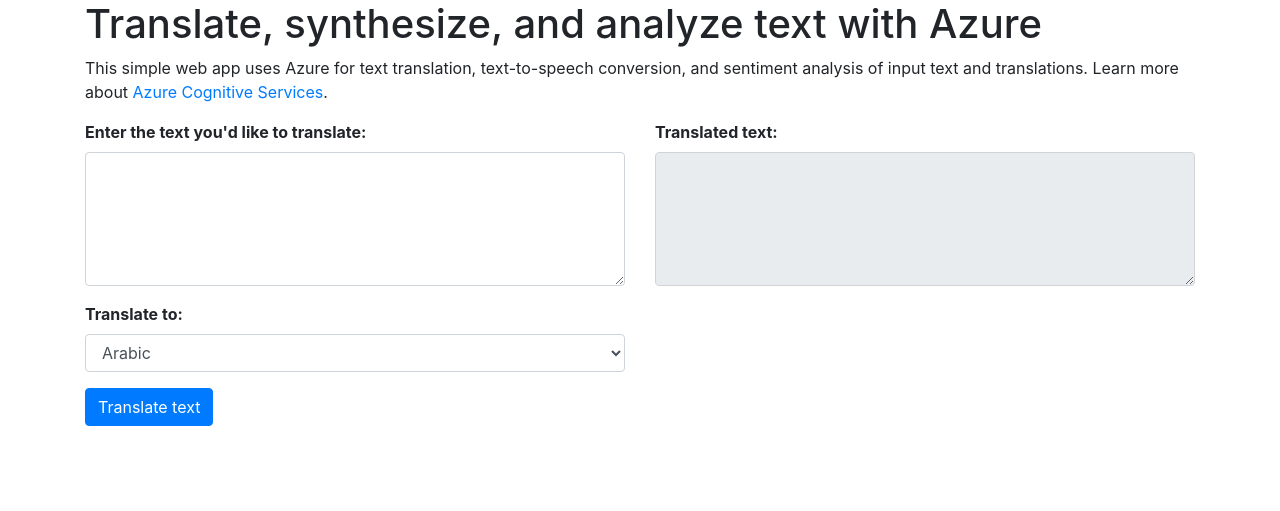
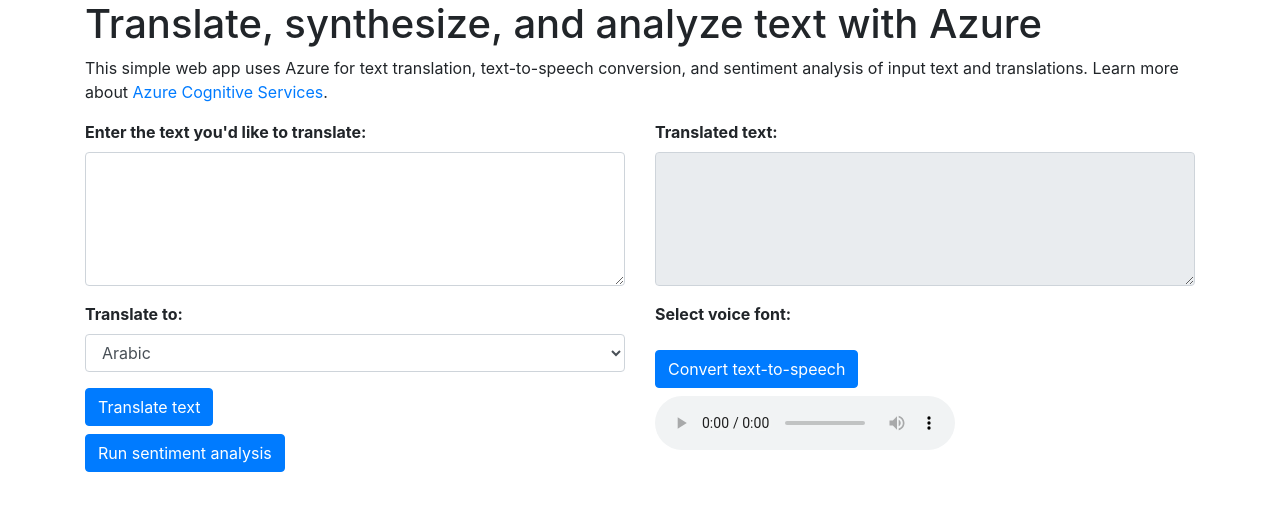
Before and after one commit to leonardo-leon123/practica, a Flask app: page /traductor in a window 1280 px wide. Shown: the top 511 px of the page. Run offline with Flask 2, Linux system fonts and the light colour scheme; some libraries are stand-ins or nearby versions.

Commit message:
Agregamos los 3 servicios cognitivos

```diff
--- a/app.py
+++ b/app.py
@@ -1,6 +1,6 @@
 from flask import Flask, render_template, url_for, jsonify, request
 
-import translate
+import translate, sentiment, synthesize
 
 app=Flask(__name__)
 
@@ -22,3 +22,20 @@
     response = translate.get_translation(text_input,translation_output)
     print(response)
     return jsonify(response)
+
+@app.route('/sentiment-analysis', methods=['POST'])
+def sentiment_analysis():
+    data = request.get_json()
+    input_text = data['inputText']
+    response = sentiment.get_sentiment(input_text)
+    return jsonify(response)
+
+@app.route('/text-to-speech', methods=['POST'])
+def text_to_speech():
+    data = request.get_json()
+    text_input = data['text']
+    voice_font = data['voice']
+    tts = synthesize.TextToSpeech(text_input, voice_font)
+    tts.get_token()
+    audio_response = tts.save_audio()
+    return audio_response
--- a/static/js/main.js
+++ b/static/js/main.js
@@ -37,6 +37,138 @@
             })
         }
     })
-// In the following sections, you'll add code for sentiment analysis and
+// In the following sections, you'll add code for sentiment analysis
+//Run sentiment analysis on input and translation.
+$("#sentiment-analysis").on("click", function(e) {
+    e.preventDefault();
+    var inputText = document.getElementById("text-to-translate").value;
+
+    var sentimentRequest = { "inputText": inputText};
+
+    if (inputText !== "") {
+      $.ajax({
+        url: "/sentiment-analysis",
+        method: "POST",
+        headers: {
+            "Content-Type":"application/json"
+        },
+        dataType: "json",
+        data: JSON.stringify(sentimentRequest),
+        success: function(data) {
+            console.log(data)
+          for (var i = 0; i < data.documents.length; i++) {
+            if (typeof data.documents[i] !== "undefined"){
+              if (data.documents[i].id === "1") {
+                document.getElementById("input-sentiment").textContent = data.documents[i].sentiment;
+              }
+            }
+          }
+          for (var i = 0; i < data.errors.length; i++) {
+            if (typeof data.errors[i] !== "undefined"){
+              if (data.errors[i].id === "1") {
+                document.getElementById("input-sentiment").textContent = data.errors[i].message;
+              }
+            }
+          }
+          if (document.getElementById("input-sentiment").textContent !== ''){
+            document.getElementById("sentiment").style.display = "block";
+          }
+        }
+      });
+    }
+  });
+  // In the next section, you'll add code for speech synthesis here.
+  // Convert text-to-speech
+$("#text-to-speech").on("click", function(e) {
+    e.preventDefault();
+    var ttsInput = document.getElementById("translation-result").value;
+    var ttsVoice = document.getElementById("select-voice").value;
+    var ttsRequest = { 'text': ttsInput, 'voice': ttsVoice }
+
+    var xhr = new XMLHttpRequest();
+    xhr.open("post", "/text-to-speech", true);
+    xhr.setRequestHeader("Content-Type", "application/json");
+    xhr.responseType = "blob";
+    xhr.onload = function(evt){
+      if (xhr.status === 200) {
+        audioBlob = new Blob([xhr.response], {type: "audio/mpeg"});
+        audioURL = URL.createObjectURL(audioBlob);
+        if (audioURL.length > 5){
+          var audio = document.getElementById("audio");
+          var source = document.getElementById("audio-source");
+          source.src = audioURL;
+          audio.load();
+          audio.play();
+        }else{
+          console.log("An error occurred getting and playing the audio.")
+        }
+      }
+    }
+    xhr.send(JSON.stringify(ttsRequest));
+  });
+  // Code for automatic language selection goes here.
+  // Automatic voice font selection based on translation output.
+$('select[id="select-language"]').change(function(e) {
+    if ($(this).val() == "ar"){
+      document.getElementById("select-voice").value = "(ar-SA, Naayf)";
+    }
+    if ($(this).val() == "ca"){
+      document.getElementById("select-voice").value = "(ca-ES, HerenaRUS)";
+    }
+    if ($(this).val() == "zh-Hans"){
+      document.getElementById("select-voice").value = "(zh-HK, Tracy, Apollo)";
+    }
+    if ($(this).val() == "zh-Hant"){
+      document.getElementById("select-voice").value = "(zh-HK, Tracy, Apollo)";
+    }
+    if ($(this).val() == "hr"){
+      document.getElementById("select-voice").value = "(hr-HR, Matej)";
+    }
+    if ($(this).val() == "en"){
+      document.getElementById("select-voice").value = "(en-US, Jessa24kRUS)";
+    }
+    if ($(this).val() == "fr"){
+      document.getElementById("select-voice").value = "(fr-FR, HortenseRUS)";
+    }
+    if ($(this).val() == "de"){
+      document.getElementById("select-voice").value = "(de-DE, HeddaRUS)";
+    }
+    if ($(this).val() == "el"){
+      document.getElementById("select-voice").value = "(el-GR, Stefanos)";
+    }
+    if ($(this).val() == "he"){
+      document.getElementById("select-voice").value = "(he-IL, Asaf)";
+    }
+    if ($(this).val() == "hi"){
+      document.getElementById("select-voice").value = "(hi-IN, Kalpana, Apollo)";
+    }
+    if ($(this).val() == "it"){
+      document.getElementById("select-voice").value = "(it-IT, LuciaRUS)";
+    }
+    if ($(this).val() == "ja"){
+      document.getElementById("select-voice").value = "(ja-JP, HarukaRUS)";
+    }
+    if ($(this).val() == "ko"){
+      document.getElementById("select-voice").value = "(ko-KR, HeamiRUS)";
+    }
+    if ($(this).val() == "pt"){
+      document.getElementById("select-voice").value = "(pt-BR, HeloisaRUS)";
+    }
+    if ($(this).val() == "ru"){
+      document.getElementById("select-voice").value = "(ru-RU, EkaterinaRUS)";
+    }
+    if ($(this).val() == "es"){
+      document.getElementById("select-voice").value = "(es-ES, HelenaRUS)";
+    }
+    if ($(this).val() == "th"){
+      document.getElementById("select-voice").value = "(th-TH, Pattara)";
+    }
+    if ($(this).val() == "tr"){
+      document.getElementById("select-voice").value = "(tr-TR, SedaRUS)";
+    }
+    if ($(this).val() == "vi"){
+      document.getElementById("select-voice").value = "(vi-VN, An)";
+    }
+  });
 // speech synthesis here.
 })
--- a/templates/index.html
+++ b/templates/index.html
@@ -10,6 +10,8 @@
 <body>
     <h1 id="title">Hola Bienvenido a nuestro recorrido Virtual</h1>
     <h2 id="sub-title">Espero tengas una buen recorrido</h2>
+    <a href="/traductor">ir a traductor</a>
+    <br
     <img src="../static/img/noche-img.jpg" width="500px" alt="">
     <p id="some-text">La noche estrellada es un óleo sobre lienzo del pintor posimpresionista neerlandés Vincent van Gogh . Pintado en junio de 1889, representa la vista desde la ventana orientada al este de su habitación de asilo en Saint-Rémy-de-Provence, justo antes del amanecer, con la adición de un pueblo imaginario. Ha estado en la colección permanente del Museo de Arte Moderno de la ciudad de Nueva York desde 1941, adquirida a través de Lillie P. Bliss Bequest . Ampliamente considerada como la obra maestra de Van Gogh, La noche estrellada es una de las pinturas más reconocidas en la historia de la cultura occidental.</p>
     <hr>
--- a/templates/traductor.html
+++ b/templates/traductor.html
@@ -49,16 +49,19 @@
                 <option value="vi">Vietnamese</option>
               </select>
             </div>
-            <button type="submit" class="btn btn-primary mb-2" id="translate">Translate text</button></br>
+            <button type="submit" class="btn btn-primary mb-2" id="translate">Translate text</button><br>
             <div id="detected-language" style="display: none">
-              <strong>Detected language:</strong> <span id="detected-language-result"></span><br />
-              <strong>Detection confidence:</strong> <span id="confidence"></span><br /><br />
+              <strong>Detected language:</strong> <span id="detected-language-result"></span><br/>
+              <strong>Detection confidence:</strong> <span id="confidence"></span><br /><br/>
             </div>
 
             <!-- Start sentiment code-->
-
+            <button type="submit" class="btn btn-primary mb-2" id="sentiment-analysis">Run sentiment analysis</button></br>
+            <div id="sentiment" style="display: none">
+              <p>Sentiment can be labeled as "positive", "negative", "neutral", or "mixed". </p>
+              <strong>Sentiment label for input:</strong> <span id="input-sentiment"></span><br />
+            </div>
             <!-- End sentiment code -->
-
           </form>
         </div>
         <div class="col">
@@ -70,12 +73,62 @@
             </div>
 
             <!-- Start voice font selection code -->
+            <div class="form-group">
+              <label for="select-voice"><strong>Select voice font:</strong></label>
+              <select hidden class="form-control" id="select-voice">
+                <option value="(ar-SA, Naayf)">Arabic | Male | Naayf</option>
+                <option value="(ca-ES, HerenaRUS)">Catalan | Female | HerenaRUS</option>
+                <option value="(zh-CN, HuihuiRUS)">Chinese (Mainland) | Female | HuihuiRUS</option>
+                <option value="(zh-CN, Kangkang, Apollo)">Chinese (Mainland) | Male | Kangkang, Apollo</option>
+                <option value="(zh-HK, Tracy, Apollo)">Chinese (Hong Kong)| Female | Tracy, Apollo</option>
+                <option value="(zh-HK, Danny, Apollo)">Chinese (Hong Kong) | Male | Danny, Apollo</option>
+                <option value="(zh-TW, Yating, Apollo)">Chinese (Taiwan)| Female | Yating, Apollo</option>
+                <option value="(zh-TW, Zhiwei, Apollo)">Chinese (Taiwan) | Male | Zhiwei, Apollo</option>
+                <option value="(hr-HR, Matej)">Croatian | Male | Matej</option>
+                <option value="(en-US, AriaRUS)">English (US) | Female | AriaRUS</option>
+                <option value="(en-US, Guy24kRUS)">English (US) | Male | Guy24kRUS</option>
+                <option value="(en-IE, Sean)">English (IE) | Male | Sean</option>
+                <option value="(fr-FR, Julie, Apollo)">French | Female | Julie, Apollo</option>
+                <option value="(fr-FR, HortenseRUS)">French | Female | Julie, HortenseRUS</option>
+                <option value="(fr-FR, Paul, Apollo)">French | Male | Paul, Apollo</option>
+                <option value="(de-DE, Hedda)">German | Female | Hedda</option>
+                <option value="(de-DE, HeddaRUS)">German | Female | HeddaRUS</option>
+                <option value="(de-DE, Stefan, Apollo)">German | Male | Apollo</option>
+                <option value="(el-GR, Stefanos)">Greek | Male | Stefanos</option>
+                <option value="(he-IL, Asaf)">Hebrew (Isreal) | Male | Asaf</option>
+                <option value="(hi-IN, Kalpana, Apollo)">Hindi | Female | Kalpana, Apollo</option>
+                <option value="(hi-IN, Hemant)">Hindi | Male | Hemant</option>
+                <option value="(it-IT, LuciaRUS)">Italian | Female | LuciaRUS</option>
+                <option value="(it-IT, Cosimo, Apollo)">Italian | Male | Cosimo, Apollo</option>
+                <option value="(ja-JP, Ichiro, Apollo)">Japanese | Male | Ichiro</option>
+                <option value="(ja-JP, HarukaRUS)">Japanese | Female | HarukaRUS</option>
+                <option value="(ko-KR, HeamiRUS)">Korean | Female | Heami</option>
+                <option value="(pt-BR, HeloisaRUS)">Portuguese (Brazil) | Female | HeloisaRUS</option>
+                <option value="(pt-BR, Daniel, Apollo)">Portuguese (Brazil) | Male | Daniel, Apollo</option>
+                <option value="(pt-PT, HeliaRUS)">Portuguese (Portugal) | Female | HeliaRUS</option>
+                <option value="(ru-RU, Irina, Apollo)">Russian | Female | Irina, Apollo</option>
+                <option value="(ru-RU, Pavel, Apollo)">Russian | Male | Pavel, Apollo</option>
+                <option value="(ru-RU, EkaterinaRUS)">Russian | Female | EkaterinaRUS</option>
+                <option value="(es-ES, Laura, Apollo)">Spanish | Female | Laura, Apollo</option>
+                <option value="(es-ES, HelenaRUS)">Spanish | Female | HelenaRUS</option>
+                <option value="(es-ES, Pablo, Apollo)">Spanish | Male | Pablo, Apollo</option>
+                <option value="(th-TH, Pattara)">Thai | Male | Pattara</option>
+                <option value="(tr-TR, SedaRUS)">Turkish | Female | SedaRUS</option>
+                <option value="(vi-VN, An)">Vietnamese | Male | An</option>
+              </select>
+            </div>
 
             <!-- End voice font selection code -->
 
           </form>
 
           <!-- Add Speech Synthesis button and audio element -->
+          <button type="submit" class="btn btn-primary mb-2" id="text-to-speech">Convert text-to-speech</button>
+            <div id="audio-playback">
+              <audio id="audio" controls>
+                <source id="audio-source" type="audio/mpeg" />
+              </audio>
+            </div>
 
           <!-- End Speech Synthesis button -->
 
```
Also changed, not shown: sentiment.py (added, +32 -0 lines), synthesize.py (added, +48 -0 lines), README.md (deleted).
